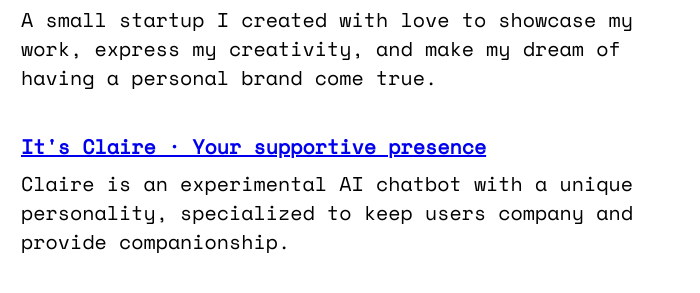
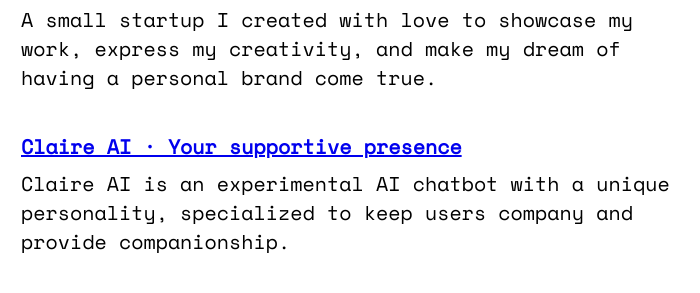
Before and after one commit to AndrewChalikias/PersonalWebsite, a plain HTML site: page index.html in a window 1280 px wide. Shown: the part 1422-1715 px from the top of the page, 329-1029 px from the left. Drawn offline with Linux system fonts and the light colour scheme.

Commit message:
project section improvements

```diff
--- a/index.html
+++ b/index.html
@@ -82,10 +82,10 @@
                         </div>
                         <div>
                             <h4>
-                                <a href="https://itsclai.re" target="_blank">It's Claire · Your supportive presence</a>
+                                <a href="https://itsclai.re" target="_blank">Claire AI · Your supportive presence</a>
                             </h4>
                             <p>
-                                Claire is an experimental AI chatbot with a unique personality, specialized to keep users company and provide companionship.
+                                Claire AI is an experimental AI chatbot with a unique personality, specialized to keep users company and provide companionship.
                             </p>
                         </div>
                     </div>
```
